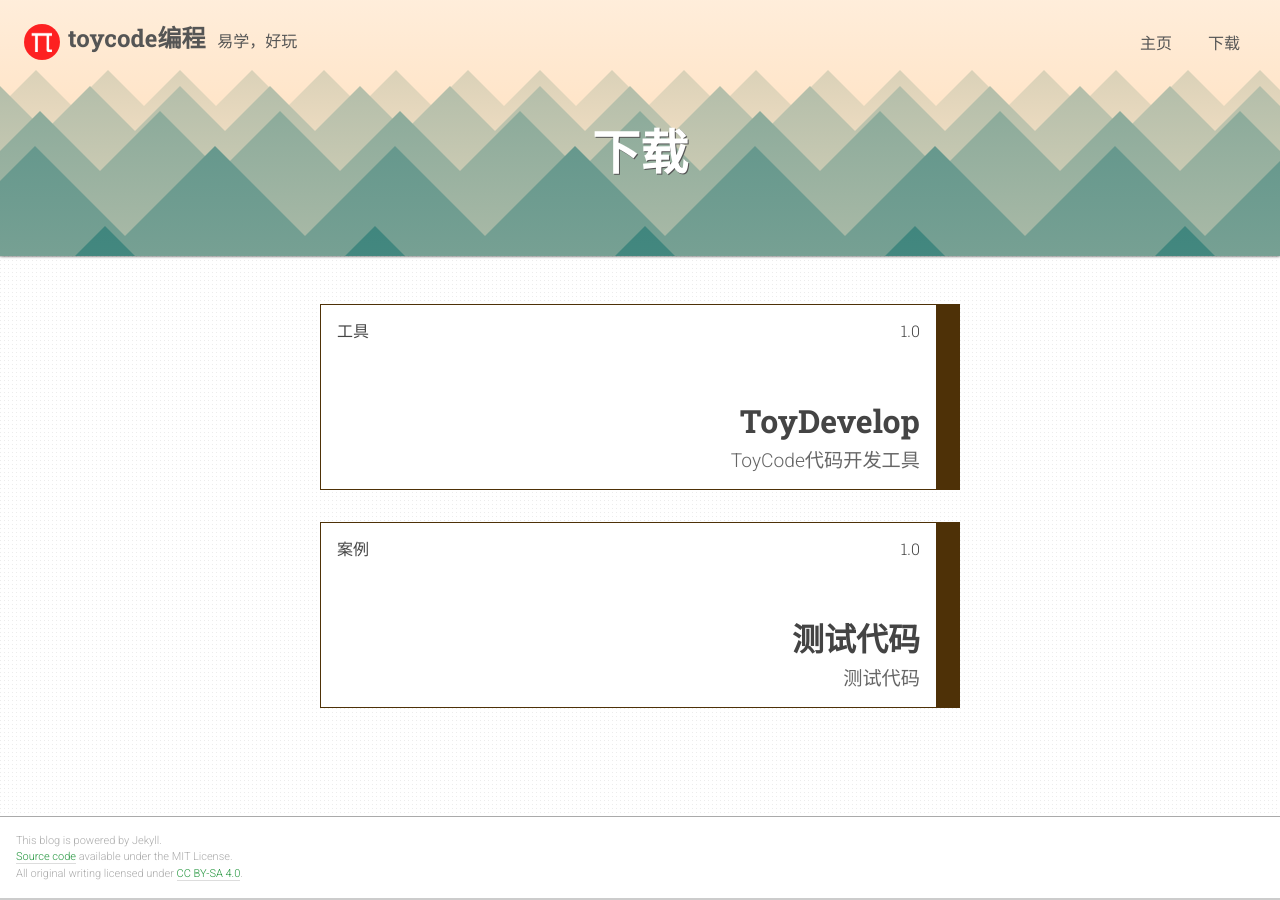
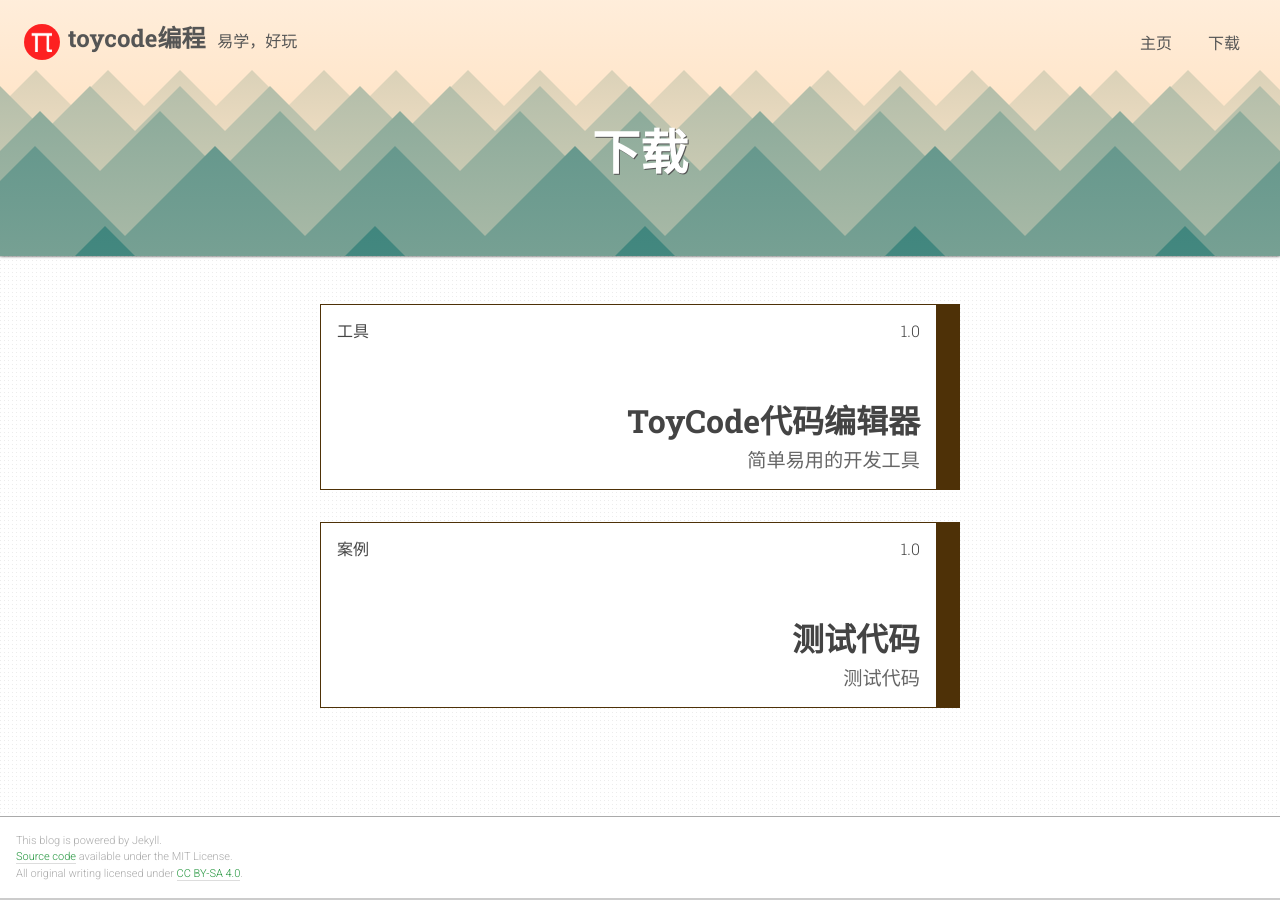
Before and after one commit to toycode/Web, a Jekyll site: the page built from projects.html, in a window 1280 px wide. Built offline with Jekyll 4.4.1, drawn with Linux system fonts in a browser that asks for light colours.

Commit message:
Update _config.yml

```diff
--- a/_config.yml
+++ b/_config.yml
@@ -25,8 +25,8 @@ nav_menu:
 
 # Objects listed here will appear on the /projects.html page.
 projects:
-  - title: ToyDevelop
-    teaser: ToyCode代码开发工具
+  - title: ToyCode代码编辑器
+    teaser: 简单易用的开发工具
     url: https://github.com/toycode/ToyDevelop/raw/master/ToyCode.zip
     role: 1.0
     category: 工具
```
